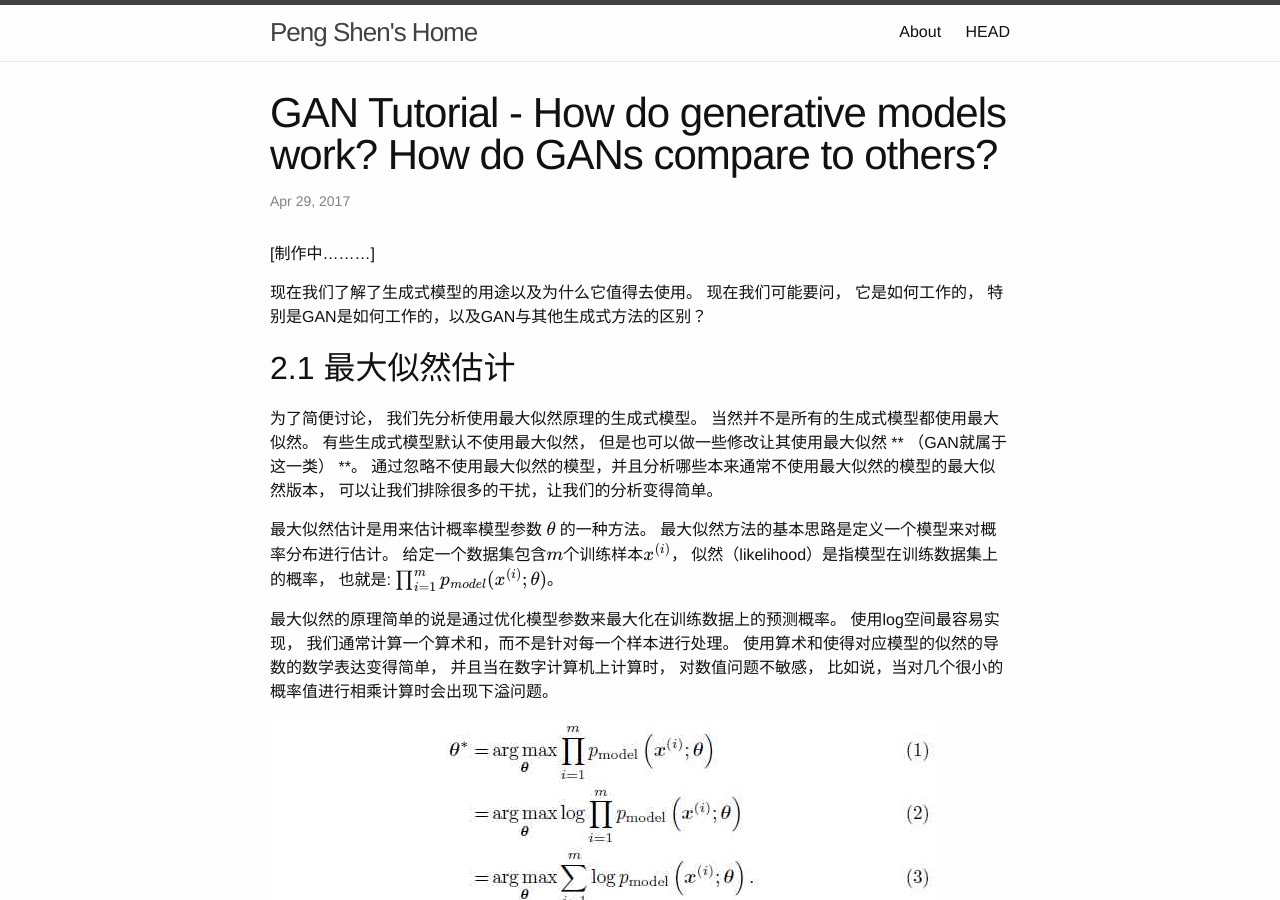
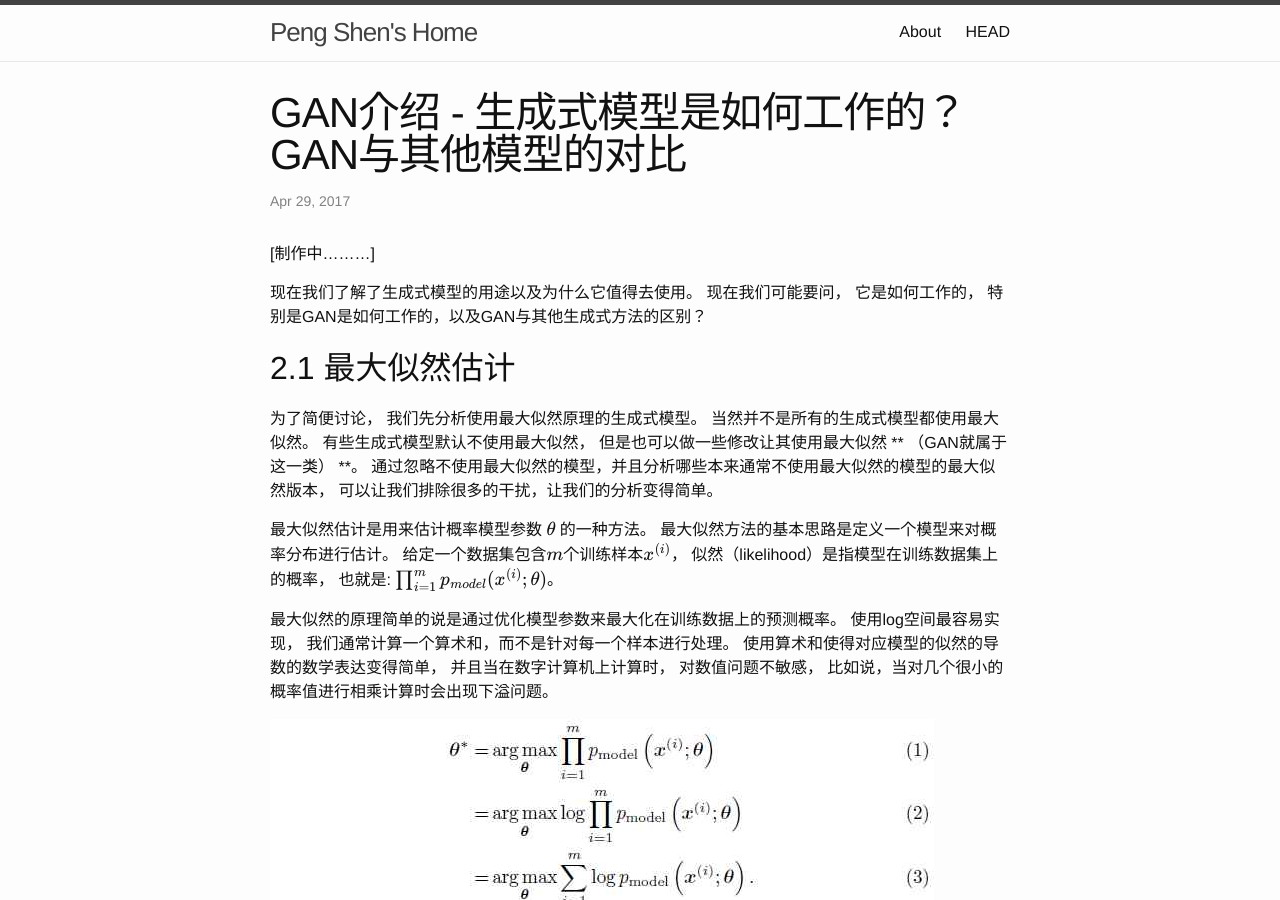
Before and after one commit to sinpycn/sinpycn.github.io, a Jekyll site: the page built from _posts/research/2017-04-29-NIPS2016 GAN Tutorial-:-How-do-generative-models-work.md, in a window 1280 px wide and 900 px high. Built offline with Jekyll 4.4.1, drawn with Linux system fonts in a browser that asks for light colours; formulas are drawn with MathJax 3.

Commit message:
Update 2017-04-29-NIPS2016 GAN Tutorial-:-How-do-generative-models-work.md

```diff
--- a/_posts/research/2017-04-29-NIPS2016 GAN Tutorial-:-How-do-generative-models-work.md
+++ b/_posts/research/2017-04-29-NIPS2016 GAN Tutorial-:-How-do-generative-models-work.md
@@ -1,5 +1,5 @@
 ---
-title: GAN Tutorial - How do generative models work? How do GANs compare to others?
+title: GAN介绍 - 生成式模型是如何工作的？ GAN与其他模型的对比
 layout: post
 mathjax: true
 ---
```
